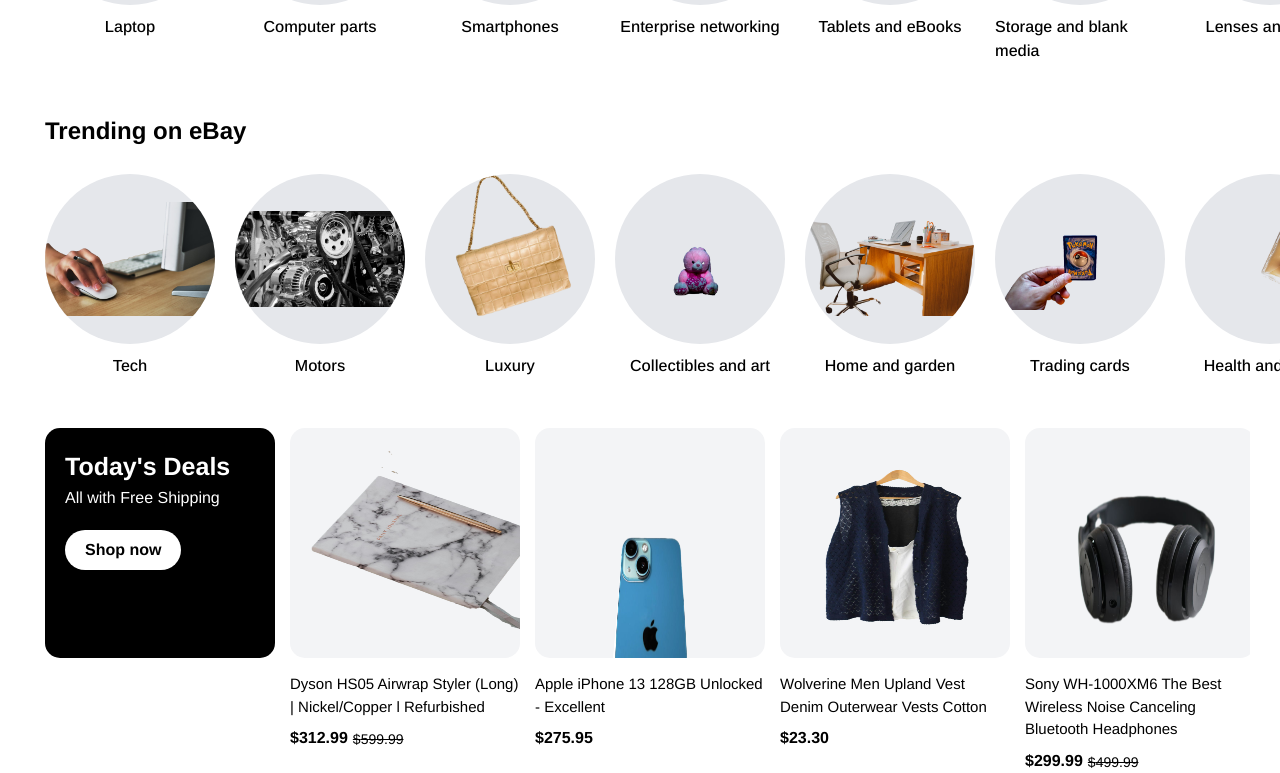
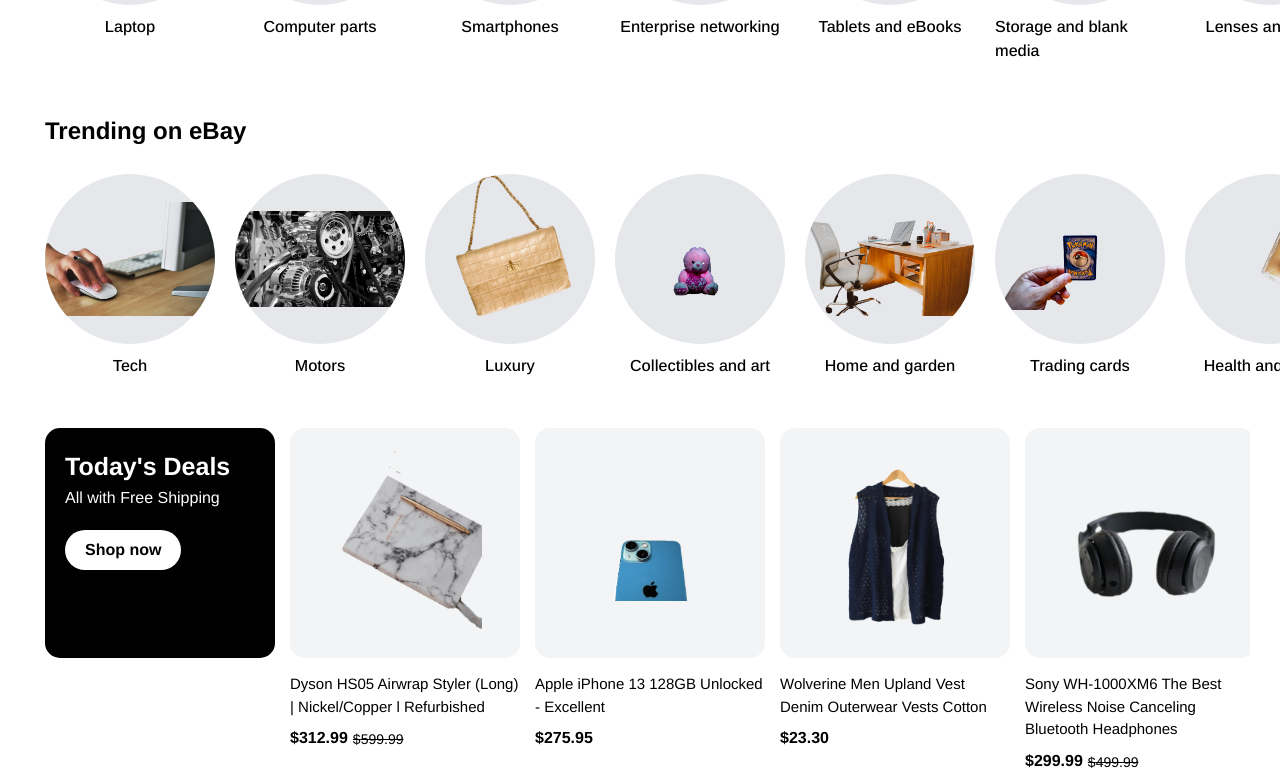
Before and after one commit to shazaib991/ebay-clone, a React (Vite) app: page / in a window 1280 px wide. Shown: the part 956-1729 px from the top of the page. Built offline with nearby package versions, Linux system fonts and the light colour scheme; a web font is replaced by a local one.

Commit message:
productDealsCard small update

```diff
--- a/src/components/ProductDealsCard/ProductDealsCard.tsx
+++ b/src/components/ProductDealsCard/ProductDealsCard.tsx
@@ -13,7 +13,11 @@
 			{Data.map((item, index) => {
 				return (
 					<div key={index} className="w-[230px] ml-[15px] flex-shrink-0">
-						<img src={item.image} alt={item.title} className="h-[230px] w-full bg-gray-100 rounded-[15px]" />
+						<img
+							src={item.image}
+							alt={item.title}
+							className="h-[230px] w-full bg-gray-100 rounded-[15px] object-contain"
+						/>
 						<p className="text-[15px] mt-[15px]">{item.title}</p>
 						<div className="mt-[8px] flex items-end">
 							<p className="font-bold">&#36;{item.price}</p>
```
